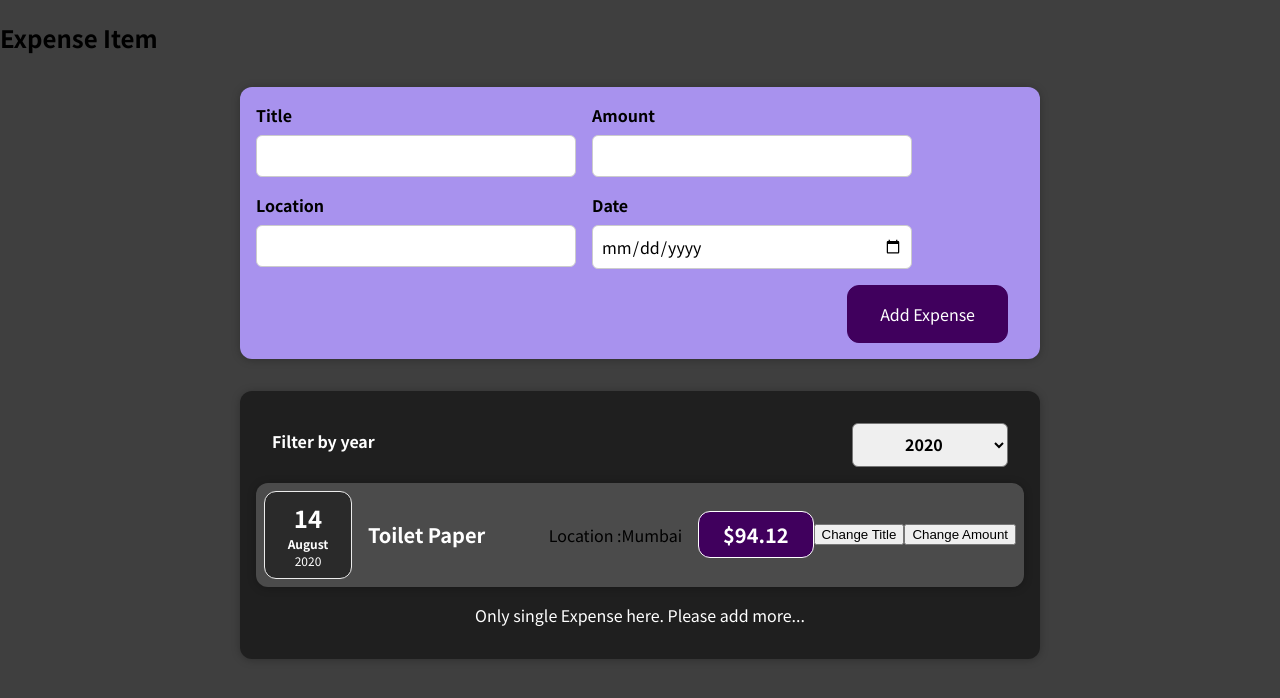
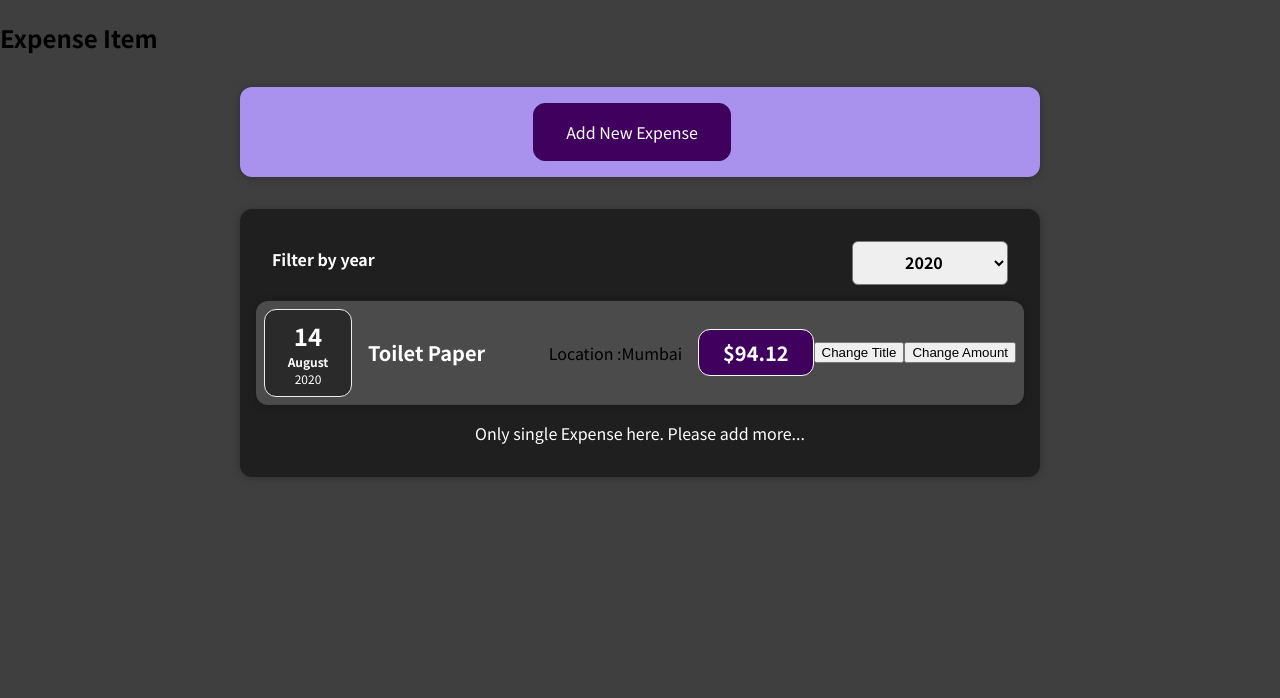
Before and after one commit to mithun-sp/expense-tracker, a React (Create React App) app: page / in a window 1280 px wide. Shown: the top 698 px of the page. Built offline with nearby package versions, Linux system fonts and the light colour scheme.

Commit message:
Conditional rendering in ExpensesForm

```diff
--- a/src/components/NewExpense/ExpenseForm.js
+++ b/src/components/NewExpense/ExpenseForm.js
@@ -3,10 +3,15 @@ import React, { useState } from 'react';
 import './ExpenseForm.css';
 
 const ExpenseForm = (props) => {
+  const [isAdding, setIsAdding] = useState(false);
   const [enteredTitle, setEnteredTitle] = useState("")
   const [enteredAmount, setEnteredAmount] = useState("")
   const [enteredLoaction, setEnteredLocation] = useState("")
   const [enteredDate, setEnteredDate] = useState("")
+
+  const handleAddingNewExpense = () => {
+    setIsAdding(true)
+  };
 
   const handleTitleChange = (e) => {
     setEnteredTitle(e.target.value)
@@ -39,11 +44,14 @@ const ExpenseForm = (props) => {
     setEnteredAmount("")
     setEnteredLocation("")
     setEnteredDate("")
+
+    setIsAdding(false)
   }
 
 
   return (
-    <form onSubmit={handleSubmit}>
+    <div>
+    {isAdding ? <form onSubmit={handleSubmit}>
       <div className='new-expense__controls'>
         <div className='new-expense__control'>
           <label>Title</label>
@@ -63,10 +71,15 @@ const ExpenseForm = (props) => {
         </div>
       </div>
       <div className='new-expense__actions'>
+        <button onClick={() => setIsAdding(false)}>Cancel</button>
         <button type='submit'>Add Expense</button>
       </div>
-    </form>
+    </form> : <button onClick={handleAddingNewExpense}>Add New Expense</button>}
+  </div>
   );
+
+
+
 };
 
 export default ExpenseForm;
--- a/src/components/NewExpense/NewExpense.js
+++ b/src/components/NewExpense/NewExpense.js
@@ -1,20 +1,20 @@
-import React from 'react';
+import React from "react";
 
-import ExpenseForm from './ExpenseForm';
-import './NewExpense.css';
+import ExpenseForm from "./ExpenseForm";
+import "./NewExpense.css";
 
 const NewExpense = (props) => {
   const onSaveExpenseDataHandler = (enteredExpenseData) => {
     const expenseData = {
-      id:Math.random().toString(),
-      ...enteredExpenseData
+      id: Math.random().toString(),
+      ...enteredExpenseData,
+    };
+    props.onAddExpense(expenseData);
+  };
 
-    }
-    props.onAddExpense(expenseData)
-  }
   return (
-    <div className='new-expense'>
-      <ExpenseForm onSaveExpenseData={onSaveExpenseDataHandler}/>
+    <div className="new-expense">
+      <ExpenseForm onSaveExpenseData={onSaveExpenseDataHandler} />
     </div>
   );
 };
```
